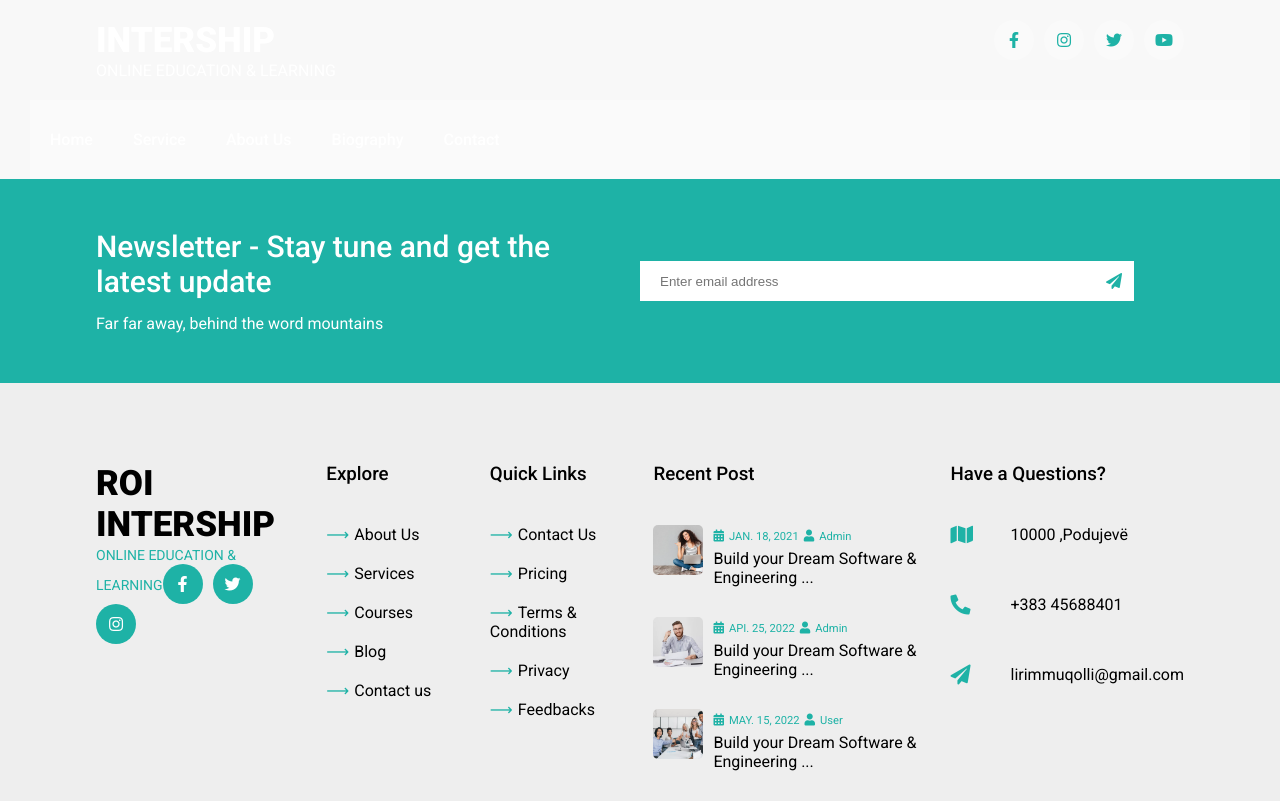
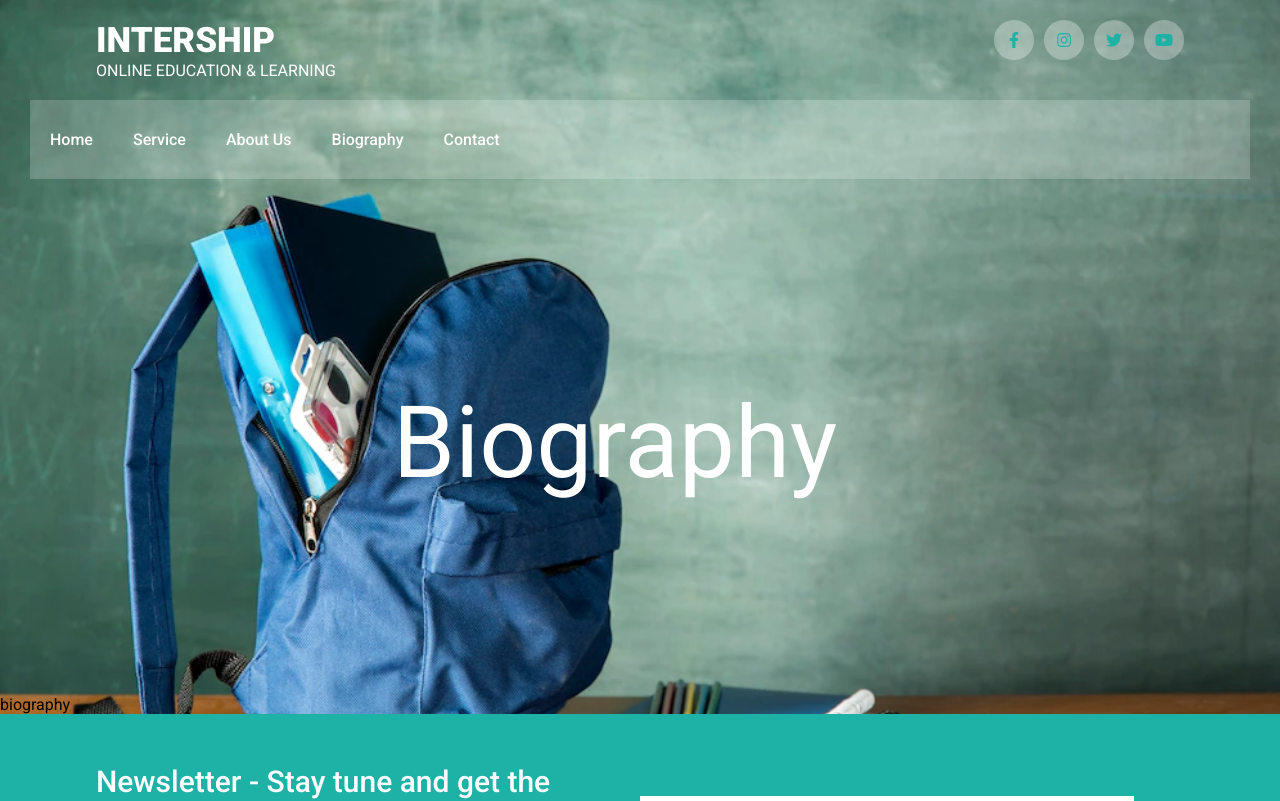
Before and after one commit to LirimMuqolli/Roi-Intership, a React (Create React App) app: page /biography in a window 1280 px wide. Shown: the top 801 px of the page. Built offline with nearby package versions, Linux system fonts and the light colour scheme.

Commit message:
create Biography

```diff
--- a/src/App.js
+++ b/src/App.js
@@ -9,7 +9,7 @@ import Contact from "./components/contact/Contact"
 import Footer from "./components/common/footer/Footer"
 import Home from "./components/home/Home"
 import CourseHome from "./components/allcourses/CourseHome"
-
+import Biography from "./components/biography/biography"
 function App() {
   return (
     <>
@@ -22,6 +22,7 @@ function App() {
           <Route exact path='/team' component={Team} />
           <Route exact path='/pricing' component={Pricing} />
           <Route exact path='/journal' component={Blog} />
+          <Route exact path='/biography' component={Biography} />
           <Route exact path='/contact' component={Contact} />
           </Switch>
         <Footer />
--- /dev/null
+++ b/src/components/biography/biography.jsx
@@ -0,0 +1,12 @@
+import React from 'react'
+import Back from "../common/back/Back"
+const biography = () => {
+  return (
+    <>
+     <Back title='Biography' />
+    <div>biography</div>
+    </>
+  )
+}
+
+export default biography
--- a/src/components/common/header/Header.jsx
+++ b/src/components/common/header/Header.jsx
@@ -22,7 +22,7 @@ const Header = () => {
               <Link to='/about'>About Us</Link>
             </li>
             <li >
-              <Link to='/'>Biography</Link>
+              <Link to='/biography'>Biography</Link>
             </li>
 
             <li >
```
